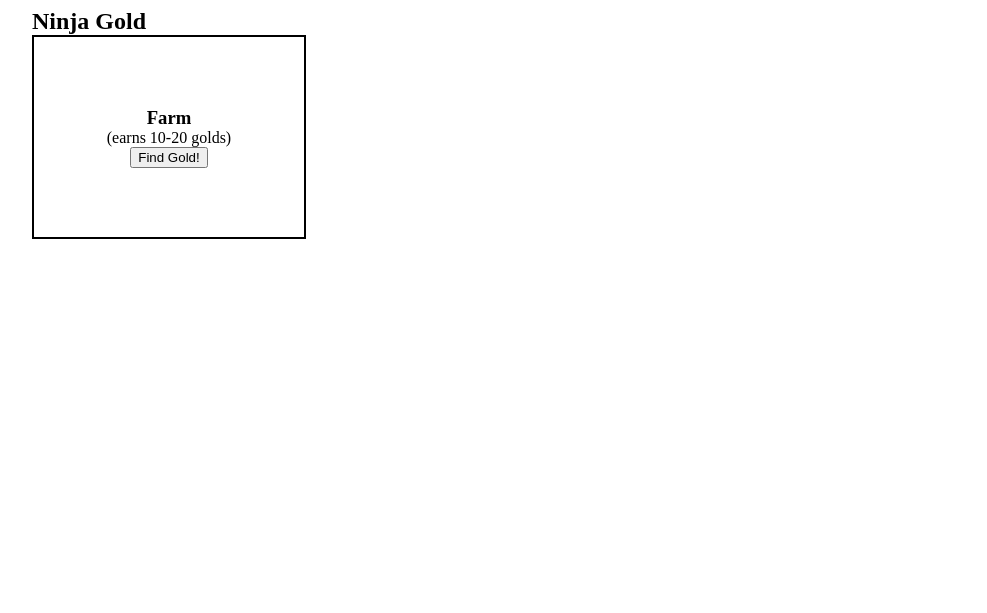
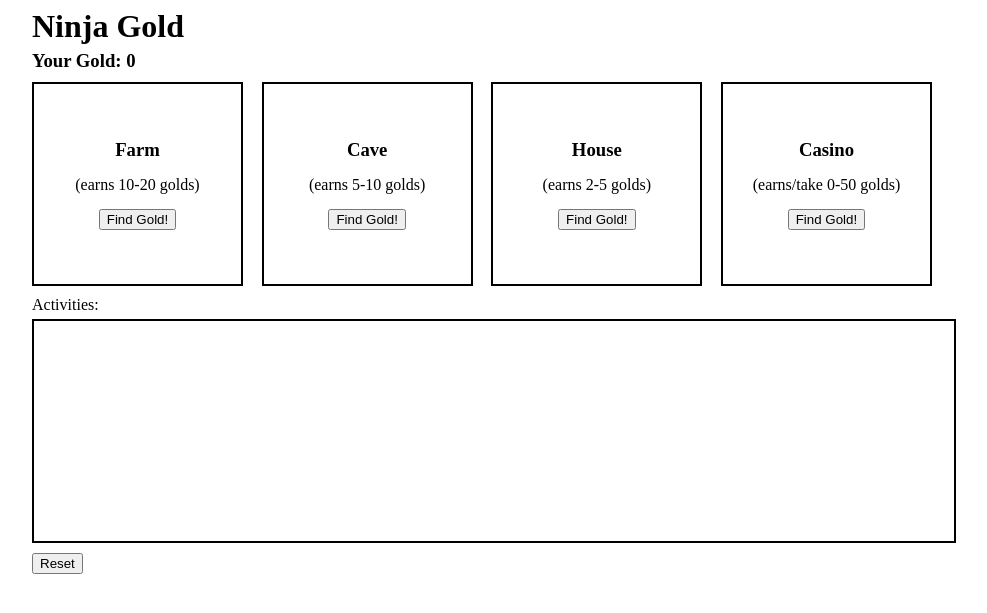
Before and after one commit to matthdan003/django_ninja_gold_game, a Django app: page / in a window 1280 px wide. Shown: the top 613 px of the page, without its empty margins (158-1145 px from the left). Run offline with Django 3.2, Linux system fonts and the light colour scheme.

Commit message:
fully functional game

```diff
--- a/main_app/static/css/style.css
+++ b/main_app/static/css/style.css
@@ -6,12 +6,37 @@ body *{
     width: 900px;
     margin: 0px auto;
 }
-    #container #places{
-        width: 30%;
+    #container h1{
+        margin-bottom: 5px;
+    }
+    #container #places {
+        display: flex;
+        justify-content: space-between;
+        margin: 10px 0px;
+    }
+        #container #places .place{
+            width: 23%;
+            height: 200px;
+            display: flex;
+            align-items: center;
+            justify-content: center;
+            text-align: center;
+            border: 2px solid black;
+        }
+            .place h3, .place p{
+                margin-bottom: 15px;
+            }
+    #container #activity_window{
+        width: 100%;
         height: 200px;
-        display: flex;
-        align-items: center;
-        justify-content: center;
-        text-align: center;
+        padding: 10px;
+        margin: 5px 0px 10px 0px;
         border: 2px solid black;
+        overflow-y: scroll;
     }
+        #activity_window #loss{
+            color: red;
+        }
+        #activity_window #gain{
+            color: green;
+        }
--- a/main_app/templates/index.html
+++ b/main_app/templates/index.html
@@ -9,17 +9,58 @@
 </head>
 <body>
     <div id="container">
-        <h2>Ninja Gold</h2>
+        <h1>Ninja Gold</h1>
+        <h3>Your Gold: {{ request.session.gold_count }}</h3>
         <div id="places">
             <div class="place">
                 <form action="/process_money" method="post">
+                    {% csrf_token %}
                     <input type="hidden" name="farm">
                     <h3>Farm</h3>
                     <p>(earns 10-20 golds)</p>
                     <input type="submit" value="Find Gold!">
                 </form>
             </div>
+            <div class="place">
+                <form action="/process_money" method="post">
+                    {% csrf_token %}
+                    <input type="hidden" name="cave">
+                    <h3>Cave</h3>
+                    <p>(earns 5-10 golds)</p>
+                    <input type="submit" value="Find Gold!">
+                </form>
+            </div>
+            <div class="place">
+                <form action="/process_money" method="post">
+                    {% csrf_token %}
+                    <input type="hidden" name="house">
+                    <h3>House</h3>
+                    <p>(earns 2-5 golds)</p>
+                    <input type="submit" value="Find Gold!">
+                </form>
+            </div>
+            <div class="place">
+                <form action="/process_money" method="post">
+                    {% csrf_token %}
+                    <input type="hidden" name="casino">
+                    <h3>Casino</h3>
+                    <p>(earns/take 0-50 golds)</p>
+                    <input type="submit" value="Find Gold!">
+                </form>
+            </div>
         </div>
+
+        <p>Activities:</p>
+        <div id="activity_window">
+            {% for activity in request.session.activities %}
+                {{ activity|safe }}
+            {% endfor %}
+        </div>
+
+        <form action="/reset" method="post">
+            {% csrf_token %}
+            <input type="submit" value="Reset">
+        </form>
     </div>
 </body>
 </html>
--- a/main_app/urls.py
+++ b/main_app/urls.py
@@ -3,5 +3,6 @@ from . import views
 
 urlpatterns = [
     path('', views.index),
-    path('process_money', views.process_money)
+    path('process_money', views.process_money),
+    path('reset', views.reset)
 ]
--- a/main_app/views.py
+++ b/main_app/views.py
@@ -1,7 +1,46 @@
 from django.shortcuts import render, HttpResponse, redirect
+import random
+from time import gmtime, strftime
 
 def index(request):
-    return render(request, 'index.html')
+    if 'gold_count' not in request.session:
+        request.session['gold_count'] = 0
+        request.session['activities'] = []
+        return render(request, 'index.html')
+    else:
+        return render(request, 'index.html')
 
 def process_money(request):
-    return redirect('')
+    activities = []
+
+    if 'farm' in request.POST:
+        random_number = random.randrange(10,21,1)
+        request.session['gold_count'] += random_number
+        activities.append('<p id="gain">Earned {} golds from the farm! ({})</p>'.format(random_number, strftime("%Y/%m/%d  %I:%M %p")))
+
+    if 'cave' in request.POST:
+        random_number = random.randrange(5,11,1)
+        request.session['gold_count'] +=  random_number
+        activities.append('<p id="gain">Earned {} golds from the cave! ({})</p>'.format(random_number, strftime("%Y/%m/%d  %I:%M %p")))
+
+    if 'house' in request.POST:
+        random_number = random.randrange(2,6,1)
+        request.session['gold_count'] +=  random_number
+        activities.append('<p id="gain">Earned {} golds from the house! ({})</p>'.format(random_number, strftime("%Y/%m/%d  %I:%M %p")))
+
+    if 'casino' in request.POST:
+        random_number = random.randrange(-50,51,1)
+        if random_number < 0:
+            request.session['gold_count'] +=  random_number
+            activities.append('<p id="loss">Entered a casino and lost {} golds.. Ouch.. ({})</p>'.format(random_number, strftime("%Y/%m/%d  %I:%M %p")))
+        else:
+            request.session['gold_count'] +=  random_number
+            activities.append('<p id="gain">Entered a casino and gained {} golds! ({})</p>'.format(random_number, strftime("%Y/%m/%d  %I:%M %p")))
+
+    request.session['activities'] += activities
+    return redirect('/')
+
+def reset(request):
+    del request.session['gold_count']
+    del request.session['activities']
+    return redirect('/')
```
Also changed, not shown: db.sqlite3.
